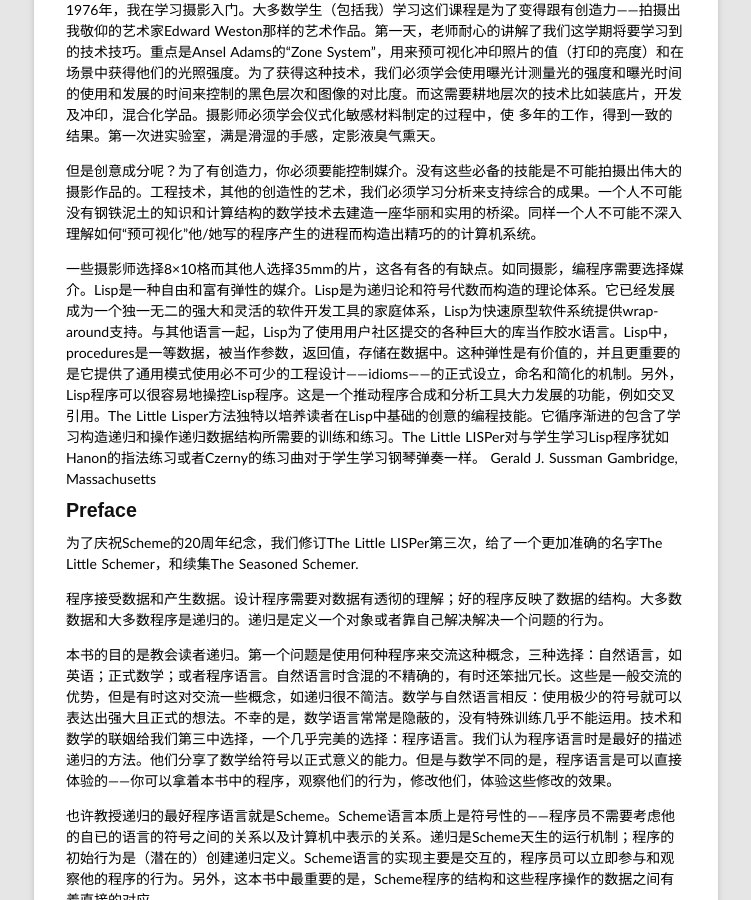
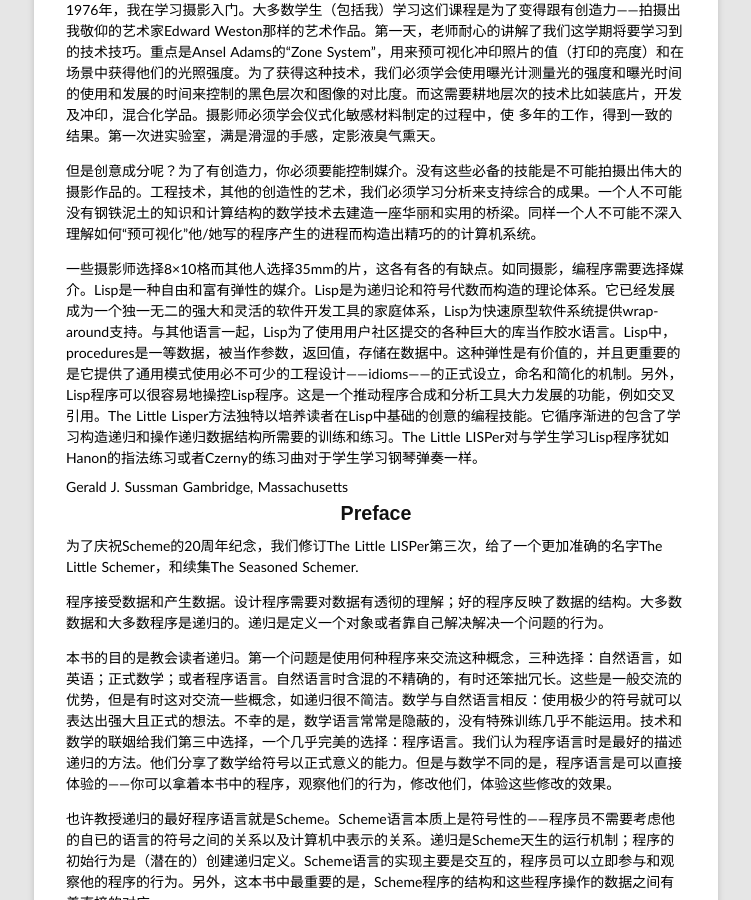
Before and after one commit to rhuichao/uternet.github.io, a Jekyll site: the page built from TLS/00.md, in a window 1280 px wide and 900 px high, scrolled down 1048 px. Shown: the whole window, without its empty margins (264-1015 px from the left). Built offline with Jekyll 4.4.1, drawn with Linux system fonts in a browser that asks for light colours; some web fonts are replaced; Markdown is read by kramdown in place of the engine named in the settings.

Commit message:
new document posted

```diff
--- a/TLS/00.md
+++ b/TLS/00.md
@@ -54,10 +54,12 @@
 
 
 一些摄影师选择8×10格而其他人选择35mm的片，这各有各的有缺点。如同摄影，编程序需要选择媒介。Lisp是一种自由和富有弹性的媒介。Lisp是为递归论和符号代数而构造的理论体系。它已经发展成为一个独一无二的强大和灵活的软件开发工具的家庭体系，Lisp为快速原型软件系统提供wrap-around支持。与其他语言一起，Lisp为了使用用户社区提交的各种巨大的库当作胶水语言。Lisp中，procedures是一等数据，被当作参数，返回值，存储在数据中。这种弹性是有价值的，并且更重要的是它提供了通用模式使用必不可少的工程设计——idioms——的正式设立，命名和简化的机制。另外，Lisp程序可以很容易地操控Lisp程序。这是一个推动程序合成和分析工具大力发展的功能，例如交叉引用。The Little Lisper方法独特以培养读者在Lisp中基础的创意的编程技能。它循序渐进的包含了学习构造递归和操作递归数据结构所需要的训练和练习。The Little LISPer对与学生学习Lisp程序犹如Hanon的指法练习或者Czerny的练习曲对于学生学习钢琴弹奏一样。
-Gerald J. Sussman
-Gambridge, Massachusetts
 
-##Preface
+<right>Gerald J. Sussman</right>
+
+<right>Gambridge, Massachusetts</right>
+
+##<center>Preface<center>
 
 为了庆祝Scheme的20周年纪念，我们修订The Little LISPer第三次，给了一个更加准确的名字The Little Schemer，和续集The Seasoned Schemer.
 
```
